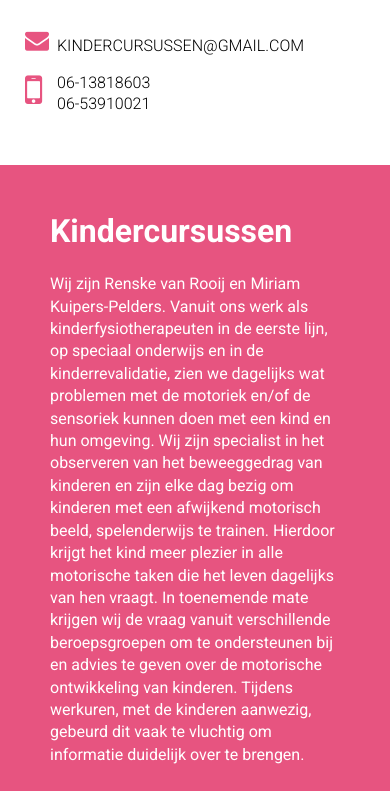
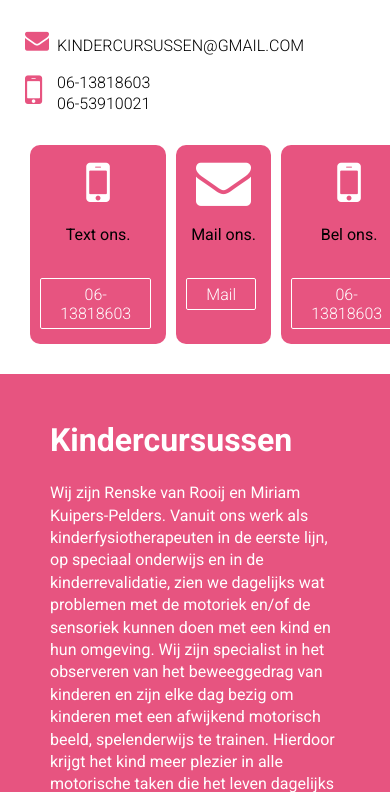
Before and after one commit to kindercursussen/kindercursussen.github.io, a PHP site: page /contact.html in a window 390 px wide. Shown: the part 327-1119 px from the top of the page. Run offline with PHP 8.4, Linux system fonts and the light colour scheme.

Commit message:
Contact ons aangepast, verschillende vakken voor acties

```diff
--- a/contact.html
+++ b/contact.html
@@ -74,6 +74,11 @@
 <!--            <input type="submit" value="Verzenden">-->
 <!--          </form>-->
 <!--        </div>-->
+        <div class="container2">
+          <div class="box"><i class="fa fa-mobile-phone"></i><br><p id="text">Text ons.</p><br><a href="#" class="button">06-13818603</a></div>
+          <div class="box box2"><i class="fa fa-envelope"></i><br><p id="text">Mail ons.</p><br><a href="mailto:kindercursussen@gmail.com" class="button">Mail</a></div>
+          <div class="box"><i class="fa fa-mobile-phone"></i><br><p id="text">Bel ons.</p><br><a href="#" class="button">06-13818603</a></div>
+        </div>
       </div>
 
       <div class="kindercursussen_wrapper">
--- a/style/contact_style.css
+++ b/style/contact_style.css
@@ -115,6 +115,56 @@
   cursor: pointer;
 }
 
+/*-----------BOX STYLE----------- */
+
+.container2 {
+  display: flex;
+  width: 55%;
+  flex-wrap: wrap;
+}
+.container2 .fa-map-marker, .container2 .fa-mobile-phone, .container2 .fa-envelope {
+  color: rgb(255, 255, 255);
+  font-size: 55px;
+  /* transform: translateY(-20px); */
+}
+
+.box {
+  width: 40%;
+  box-sizing: border-box;
+  text-align: center;
+  margin: 15px;
+  padding: 10px;
+  background-color: rgb(231,84,128);
+  border-radius: 10px;
+}
+.box2 {
+  transform: translateY(40%);
+}
+p#text {
+  padding: 15px 0;
+}
+a.button {
+  display:inline-block;
+  padding:0.35em 1.2em;
+  border:0.1em solid #FFFFFF;
+  margin:0 0.3em 0.3em 0;
+  border-radius:0.12em;
+  box-sizing: border-box;
+  text-decoration:none;
+  font-family:'Roboto',sans-serif;
+  font-weight:300;
+  color:#FFFFFF;
+  text-align:center;
+  transition: all 0.2s;
+}
+a.button:hover{
+  color:rgb(231,84,128);
+  background-color:#FFFFFF;
+  cursor: pointer;
+}
+
+/*-----------BOX STYLE END----------- */
+
 /*-----------CONTACT US RESPONSIVE STYLE----------- */
 
 @media only screen and (max-width: 700px) {
@@ -131,4 +181,23 @@
     position: static;
     transform: translate(0, 0);
   }
+  .container2 {
+    display: flex;
+    width: 100%;
+    flex-wrap: nowrap;
+  }
+  .box {
+    width: 100%;
+    box-sizing: border-box;
+    text-align: center;
+    margin: 5px;
+    padding: 10px;
+    background-color: rgb(231,84,128);
+    border-radius: 10px;
+  }
+  .box2 {
+    transform: translateY(0);
+  }
 }
+
+/*-----------CONTACT US RESPONSIVE STYLE END----------- */
```
